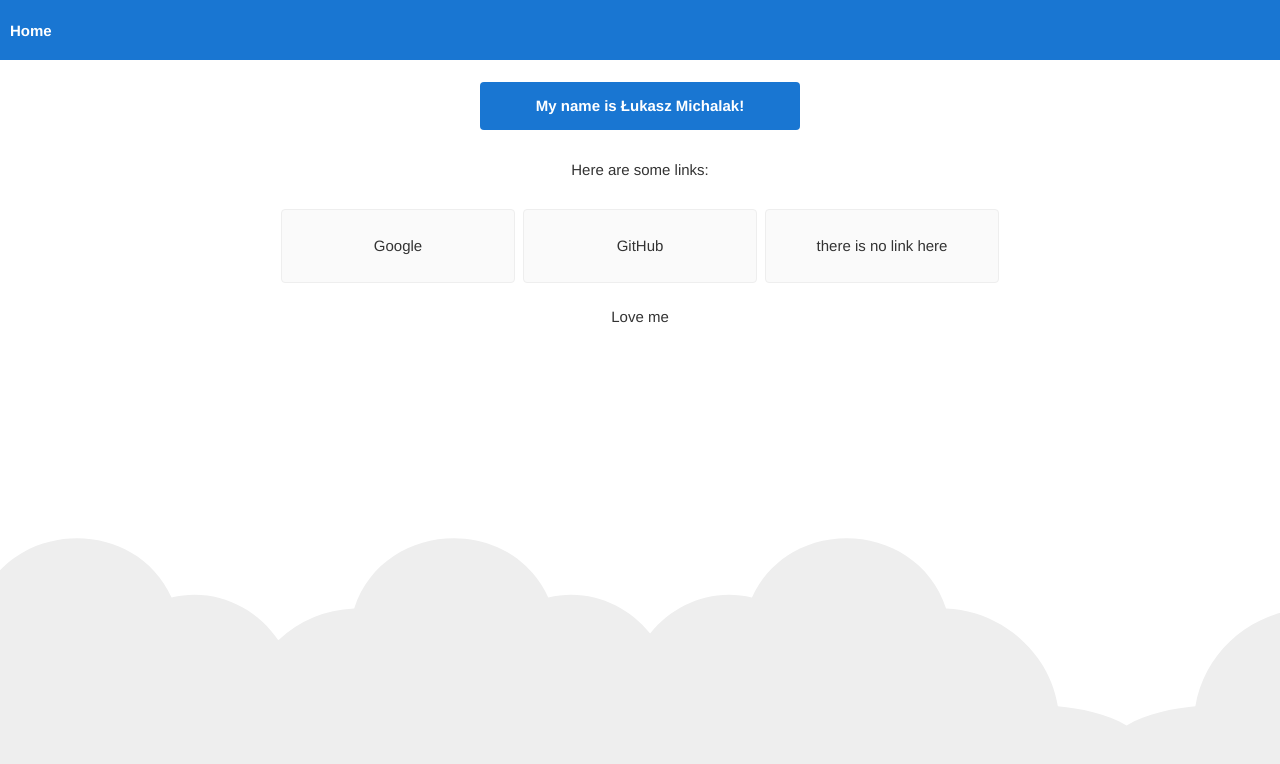
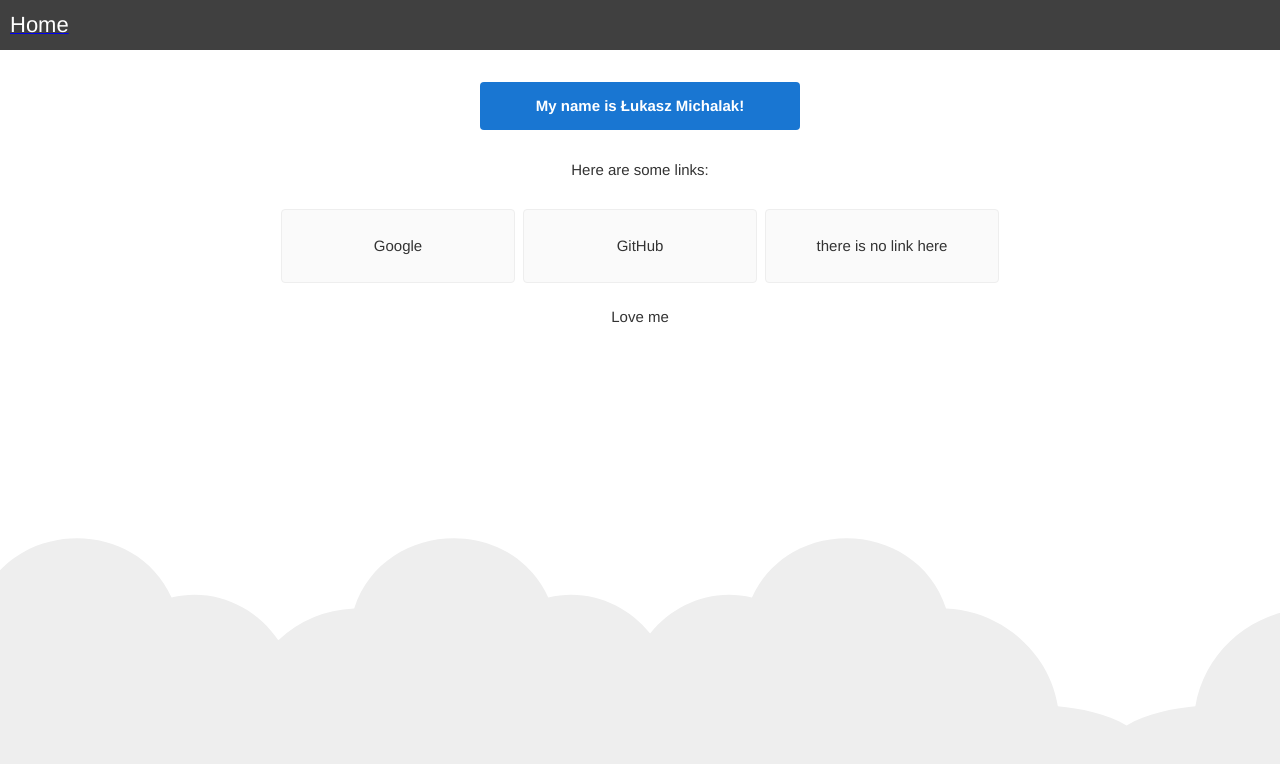
Before and after one commit to devLukaszMichalak/personal-website, an Angular app: page / in a window 1280 px wide. Shown: the top 764 px of the page. Built offline with nearby package versions, Linux system fonts and the light colour scheme.

Commit message:
moved navbar to component

```diff
--- a/angular.json
+++ b/angular.json
@@ -101,5 +101,8 @@
         }
       }
     }
+  },
+  "cli": {
+    "analytics": false
   }
 }
--- a/src/app/app.component.html
+++ b/src/app/app.component.html
@@ -1,12 +1,9 @@
 <link href="https://fonts.googleapis.com/icon?family=Material+Icons" rel="stylesheet">
 <!-- Toolbar -->
-<div class="toolbar" role="banner">
-  <div style="padding: 0 0 0 10px"></div>
-  <a target="_blank" href="#">
-    <span style="color: white">Home</span>
-  </a>
-  <div class="spacer"></div>
+<div>
+  <app-main-menu ></app-main-menu>
 </div>
+
 
 <div class="content" role="main">
 
--- a/src/app/app.module.ts
+++ b/src/app/app.module.ts
@@ -3,10 +3,12 @@ import {BrowserModule} from '@angular/platform-browser';
 
 import {AppComponent} from './app.component';
 import {MatIconModule} from "@angular/material/icon";
+import { MainMenuComponent } from './components/main-menu/main-menu.component';
 
 @NgModule({
   declarations: [
-    AppComponent
+    AppComponent,
+    MainMenuComponent
   ],
   imports: [
     BrowserModule,
--- /dev/null
+++ b/src/app/components/main-menu/main-menu.component.css
@@ -0,0 +1,11 @@
+.navbar {
+position: absolute;
+top: 0;
+left: 0;
+right: 0;
+height: 50px;
+display: flex;
+align-items: center;
+background-color: rgba(0, 0, 0, 0.75);
+webkit-backdrop-filter: saturate(200%) blur(20px);
+}
--- /dev/null
+++ b/src/app/components/main-menu/main-menu.component.html
@@ -0,0 +1,7 @@
+<div class="navbar">
+  <div style="padding: 0 0 0 10px">
+    <a href="#">
+      <span style="color: white; font-size: 22px;">Home</span>
+    </a>
+  </div>
+</div>
--- /dev/null
+++ b/src/app/components/main-menu/main-menu.component.ts
@@ -0,0 +1,15 @@
+import { Component, OnInit } from '@angular/core';
+
+@Component({
+  selector: 'app-main-menu',
+  templateUrl: './main-menu.component.html',
+  styleUrls: ['./main-menu.component.css']
+})
+export class MainMenuComponent implements OnInit {
+
+  constructor() { }
+
+  ngOnInit(): void {
+  }
+
+}
```
Also changed, not shown: 1 other file (tests, documents, lock files or other folders).
